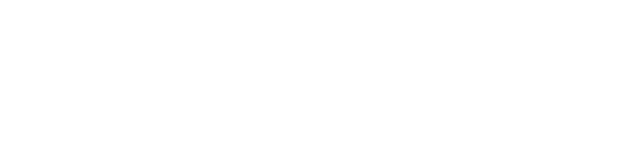
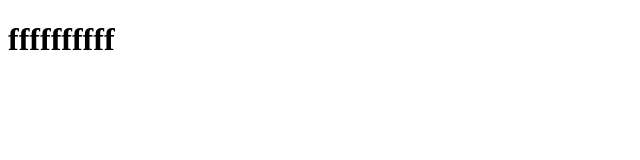
Before and after one commit to Shukhratll/Shukhratll.github.io, a plain HTML site: page index.html in a window 1280 px wide. Shown: the whole page, without its empty margins (0-640 px from the left). Drawn offline with Linux system fonts and the light colour scheme.

Commit message:
Add files via upload

```diff
--- a/index.html
+++ b/index.html
@@ -6,6 +6,6 @@
     <title>Document</title>
 </head>
 <body>
-
+    <h1>ffffffffff</h1>
 </body>
 </html>
```
